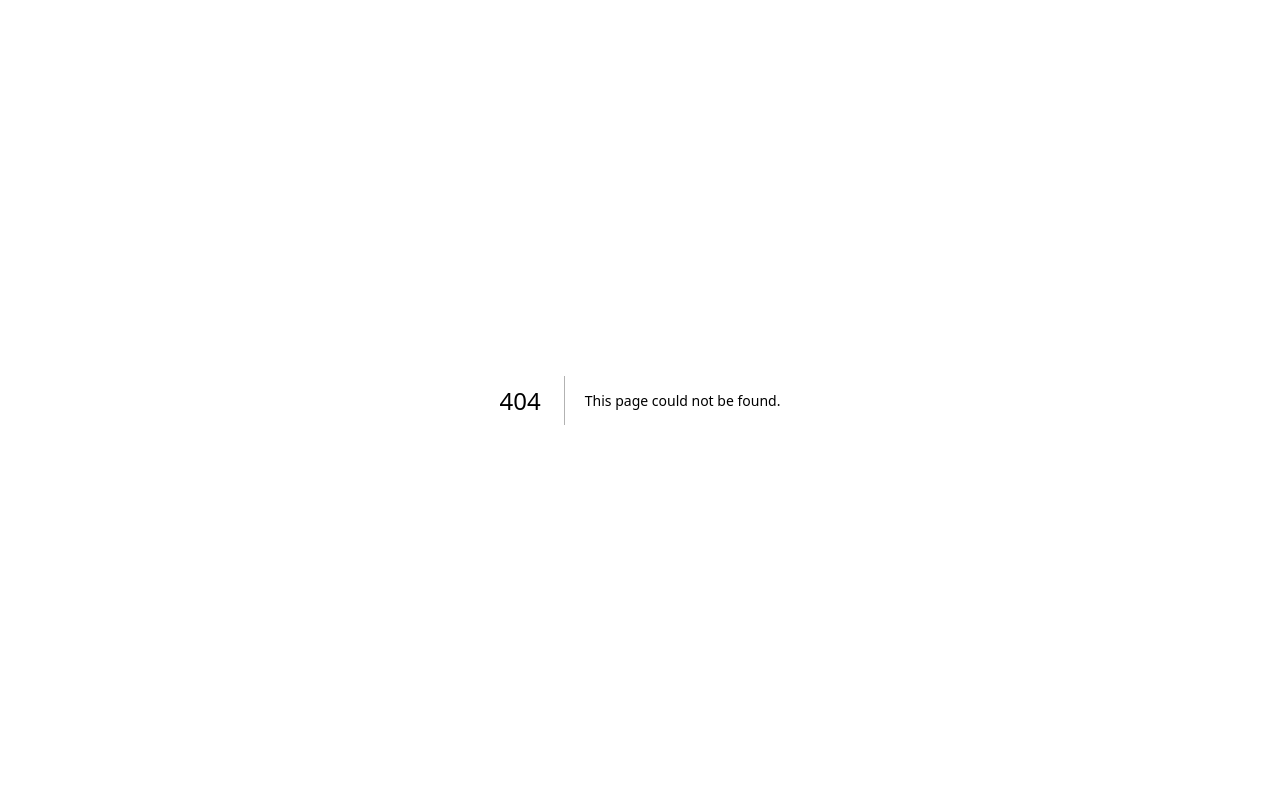
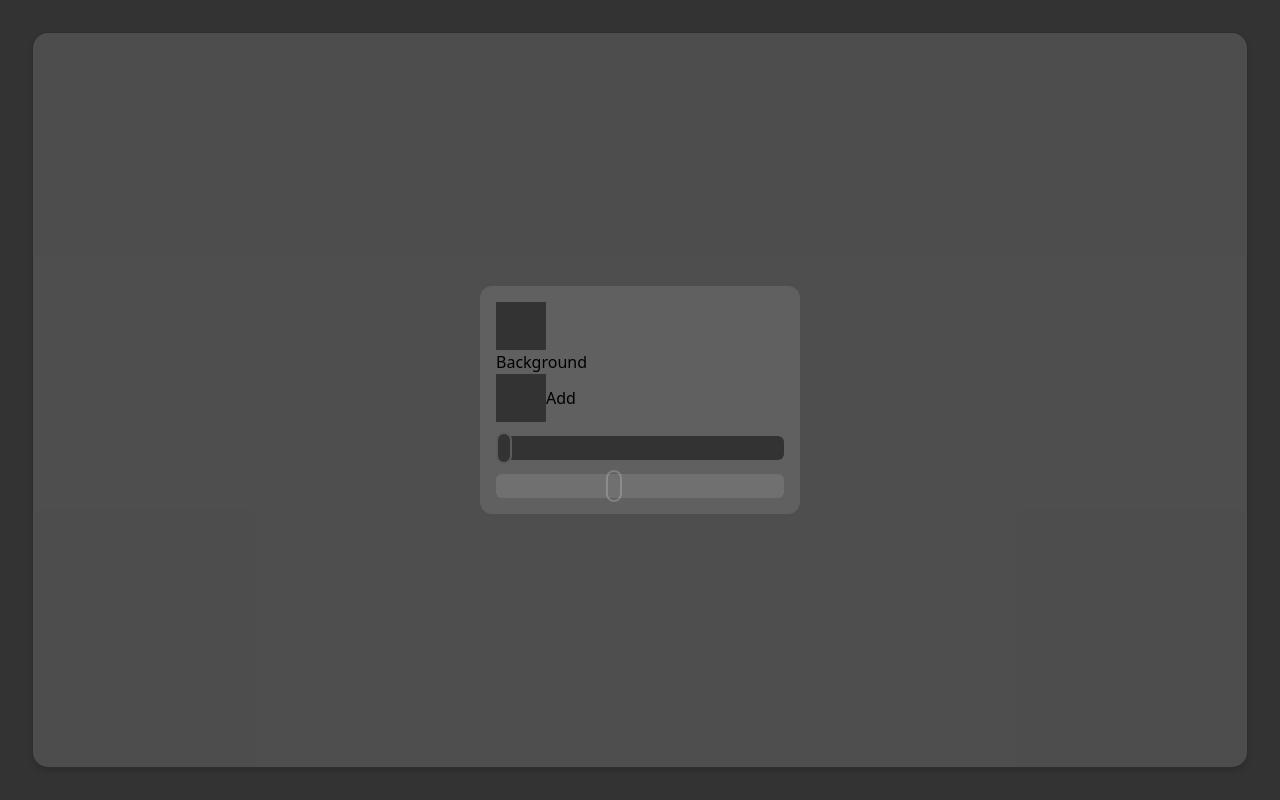
Before and after one commit to nstfkc/nstfkc.com, a Next.js app: page /bg-noise in a window 1280 px wide. Before the commit this address had no page. Built offline with nearby package versions, Linux system fonts and the light colour scheme.

Commit message:
bg generator

```diff
--- /dev/null
+++ b/app/bg-noise/components/Parameters.tsx
@@ -0,0 +1,291 @@
+"use client";
+
+import { BgNoise } from "@/components/BgNoise";
+import { ComponentProps, Dispatch, SetStateAction, useState } from "react";
+import * as Slider from "@radix-ui/react-slider";
+import {
+  DndContext,
+  KeyboardSensor,
+  PointerSensor,
+  closestCenter,
+  useDraggable,
+  useDroppable,
+  useSensor,
+  useSensors,
+} from "@dnd-kit/core";
+import { CSS } from "@dnd-kit/utilities";
+import {
+  useSortable,
+  arrayMove,
+  SortableContext,
+  sortableKeyboardCoordinates,
+  verticalListSortingStrategy,
+  horizontalListSortingStrategy,
+} from "@dnd-kit/sortable";
+
+const RangeSlider = (props: {
+  value: number[];
+  onChange: (fn: (value: number[]) => number[]) => void;
+  trackBackground?: string;
+  colors: string[];
+}) => {
+  const { onChange, value, trackBackground, colors } = props;
+  return (
+    <Slider.Root
+      className="relative flex items-center select-none touch-none h-5"
+      value={value}
+      onValueChange={(nextValue) =>
+        onChange((prevValue) => {
+          return nextValue;
+        })
+      }
+      min={0}
+      max={100}
+    >
+      <Slider.Track
+        style={{ background: trackBackground }}
+        className="w-full relative grow h-6 rounded-md"
+      >
+        <Slider.Range className="absolute h-full" />
+      </Slider.Track>
+
+      {colors.map((color, i) => (
+        <Slider.Thumb
+          key={color}
+          style={{ background: color }}
+          className="w-4 border h-8 border-2 border-white/20 rounded-full block"
+        ></Slider.Thumb>
+      ))}
+    </Slider.Root>
+  );
+};
+
+const RadiiSlider = (props: ComponentProps<typeof Slider.Root>) => {
+  return (
+    <Slider.Root
+      className="relative flex items-center select-none touch-none h-6 rounded-md bg-white/10"
+      {...props}
+    >
+      <Slider.Track className="w-full relative grow h-8">
+        <Slider.Range className="absolute h-full" />
+      </Slider.Track>
+
+      <Slider.Thumb className="w-4 border h-8 border-2 border-white/20 rounded-full block"></Slider.Thumb>
+    </Slider.Root>
+  );
+};
+
+const Container = (props: ComponentProps<"div">) => {
+  return (
+    <div className="bg-white/10 w-[320px] rounded-xl p-4" {...props}></div>
+  );
+};
+
+const Color = (props: {
+  index: number;
+  color: string;
+  onChange: (color: string) => void;
+}) => {
+  const { color, onChange, index } = props;
+  const { attributes, listeners, setNodeRef, transform, transition } =
+    useSortable({
+      id: `draggable-${index}`,
+    });
+  const style = {
+    transform: CSS.Transform.toString(transform),
+    transition,
+  };
+  return (
+    <div
+      ref={setNodeRef}
+      style={{ background: color, ...style }}
+      {...listeners}
+      {...attributes}
+    >
+      <input
+        className="opacity-0 bg-transparent border border-white/20 rounded-md px-1 py-[2px] h-12"
+        type="color"
+        onChange={(e) => onChange(e.target.value)}
+        value={color}
+      />
+    </div>
+  );
+};
+
+export function SortableItem(props: {
+  color: string;
+  onChange: (color: string) => void;
+}) {
+  const { color, onChange } = props;
+  const { attributes, listeners, setNodeRef, transform, transition } =
+    useSortable({ id: props.color });
+
+  const style = {
+    transform: CSS.Transform.toString(transform),
+    transition,
+  };
+
+  return (
+    <div ref={setNodeRef} style={style} {...attributes} {...listeners}>
+      <div style={{ background: color }}>
+        <input
+          className="opacity-0 bg-transparent border border-white/20 rounded-md px-1 py-[2px] h-12"
+          type="color"
+          onChange={(e) => onChange(e.target.value)}
+          value={color}
+        />
+      </div>
+    </div>
+  );
+}
+
+function Colors(props: {
+  colors: string[];
+  setColors: Dispatch<SetStateAction<string[]>>;
+}) {
+  const { colors, setColors } = props;
+  const sensors = useSensors(
+    useSensor(PointerSensor),
+    useSensor(KeyboardSensor, {
+      coordinateGetter: sortableKeyboardCoordinates,
+    })
+  );
+
+  return (
+    <div className="flex gap-2">
+      <DndContext
+        sensors={sensors}
+        collisionDetection={closestCenter}
+        onDragEnd={handleDragEnd}
+      >
+        <SortableContext
+          items={colors}
+          strategy={horizontalListSortingStrategy}
+        >
+          {colors.map((color, index) => (
+            <SortableItem
+              onChange={(color) => {
+                setColors((prev) => {
+                  let next = [...prev];
+                  next[index] = color;
+                  return next;
+                });
+              }}
+              key={color}
+              color={color}
+            />
+          ))}
+        </SortableContext>
+      </DndContext>
+    </div>
+  );
+
+  function handleDragEnd(event) {
+    const { active, over } = event;
+
+    if (active.id !== over.id) {
+      setColors((items) => {
+        const oldIndex = items.indexOf(active.id);
+        const newIndex = items.indexOf(over.id);
+
+        return arrayMove(items, oldIndex, newIndex);
+      });
+    }
+  }
+}
+
+export const NoiseParameters = () => {
+  const [bgColors, setBgColors] = useState(["#333"]);
+  const [colorStops, setColorStops] = useState([0, 30, 60]);
+  const [radii, setRadii] = useState(145);
+
+  const sensors = useSensors(
+    useSensor(PointerSensor),
+    useSensor(KeyboardSensor, {
+      coordinateGetter: sortableKeyboardCoordinates,
+    })
+  );
+
+  let bg = (_: number) => "";
+
+  if (bgColors.length === 1) {
+    bg = (_deg: number) => bgColors[0];
+  } else {
+    bg = (deg) =>
+      `linear-gradient(${deg}deg, ${bgColors
+        .map((color, i) => `${color} ${colorStops[i]}%`)
+        .join(", ")})`;
+  }
+
+  return (
+    <div
+      style={{
+        background: bg(radii),
+      }}
+      className="w-full h-full p-8"
+    >
+      <div className="w-full h-full relative rounded-2xl overflow-hidden shadow-md border border-slate-950/10">
+        <div className="absolute z-0 pointer-events-none w-full h-full">
+          <BgNoise baseFrequency={1} opacity={0.4} type="fractalNoise" />
+        </div>
+        <div className="w-full h-full relative z-10 flex items-center justify-center">
+          <Container>
+            <Colors colors={bgColors} setColors={setBgColors} />
+            <span>Background</span>
+            <div className="flex flex-col gap-4">
+              <div className="flex">
+                <DndContext
+                  sensors={sensors}
+                  collisionDetection={closestCenter}
+                >
+                  <SortableContext
+                    items={bgColors}
+                    strategy={verticalListSortingStrategy}
+                  >
+                    {bgColors.map((color, i) => (
+                      <Color
+                        index={i}
+                        color={color}
+                        onChange={(value) => {
+                          setBgColors((prev) => {
+                            let next = [...prev];
+                            next[i] = value;
+                            return next;
+                          });
+                        }}
+                        key={i}
+                      />
+                    ))}
+                  </SortableContext>
+                </DndContext>
+                <button
+                  onClick={() => {
+                    setBgColors((prev) => [...prev, "#1e1e1e"]);
+                  }}
+                >
+                  Add
+                </button>
+              </div>
+              <div>
+                <RangeSlider
+                  colors={bgColors}
+                  trackBackground={bg(90)}
+                  value={colorStops}
+                  onChange={setColorStops}
+                />
+              </div>
+              <div>
+                <RadiiSlider
+                  value={[radii]}
+                  onValueChange={([radii]) => setRadii(radii)}
+                  min={0}
+                  max={360}
+                />
+              </div>
+            </div>
+          </Container>
+        </div>
+      </div>
+    </div>
+  );
+};
--- /dev/null
+++ b/app/bg-noise/page.tsx
@@ -0,0 +1,11 @@
+import { NoiseParameters } from "./components/Parameters";
+
+const BackgroundNoise = () => {
+  return (
+    <div className="w-screen h-screen">
+      <NoiseParameters />
+    </div>
+  );
+};
+
+export default BackgroundNoise;
--- a/app/twitter-followers/page.tsx
+++ b/app/twitter-followers/page.tsx
@@ -21,14 +21,14 @@ const TwitterFollowers = () => {
   return (
     <main className={GeistMono.className}>
       <div className="relative flex h-screen w-screen items-center justify-center">
-        <div className="absolute z-0 h-full w-full bg-gradient-to-t from-indigo-950 to-orange-400">
+        <div className="absolute z-0 h-full w-full bg-gradient-to-t from-slate-950 to-slate-900">
           <BgNoise />
         </div>
         <div className="z-1 relative">
           <div className="recess rounded-xl bg-black/50 px-16 py-8">
             <div className="flex gap-4 text-6xl font-bold text-white">
               <LuUsers />
-              <div>730</div>
+              <div>865</div>
             </div>
           </div>
         </div>
--- /dev/null
+++ b/components/BgNoise.tsx
@@ -0,0 +1,26 @@
+interface Props {
+  type?: "fractalNoise" | "turbulence";
+  stitchTiles?: "stitch" | "noStitch";
+  baseFrequency?: number;
+  opacity?: number;
+}
+
+export const BgNoise = ({
+  type = "fractalNoise",
+  baseFrequency = 1,
+  stitchTiles = "stitch",
+  opacity = 0.5,
+}: Props) => {
+  return (
+    <svg xmlns="http://www.w3.org/2000/svg" width="100%" height="100%">
+      <filter id="n" x="0" y="0">
+        <feTurbulence
+          type={type}
+          baseFrequency={baseFrequency}
+          stitchTiles={stitchTiles}
+        />
+      </filter>
+      <rect width="100%" height="100%" filter="url(#n)" opacity={opacity} />
+    </svg>
+  );
+};
--- a/package.json
+++ b/package.json
@@ -9,11 +9,15 @@
     "lint": "next lint"
   },
   "dependencies": {
+    "@dnd-kit/core": "^6.1.0",
+    "@dnd-kit/sortable": "^8.0.0",
+    "@dnd-kit/utilities": "^3.2.2",
     "@faker-js/faker": "^8.3.1",
     "@radix-ui/react-accordion": "^1.1.2",
     "@radix-ui/react-dialog": "^1.0.5",
     "@radix-ui/react-menubar": "^1.0.4",
     "@radix-ui/react-scroll-area": "^1.0.5",
+    "@radix-ui/react-slider": "^1.1.2",
     "@radix-ui/react-switch": "^1.0.3",
     "@vercel/analytics": "^1.1.2",
     "date-fns": "^3.0.6",
```
